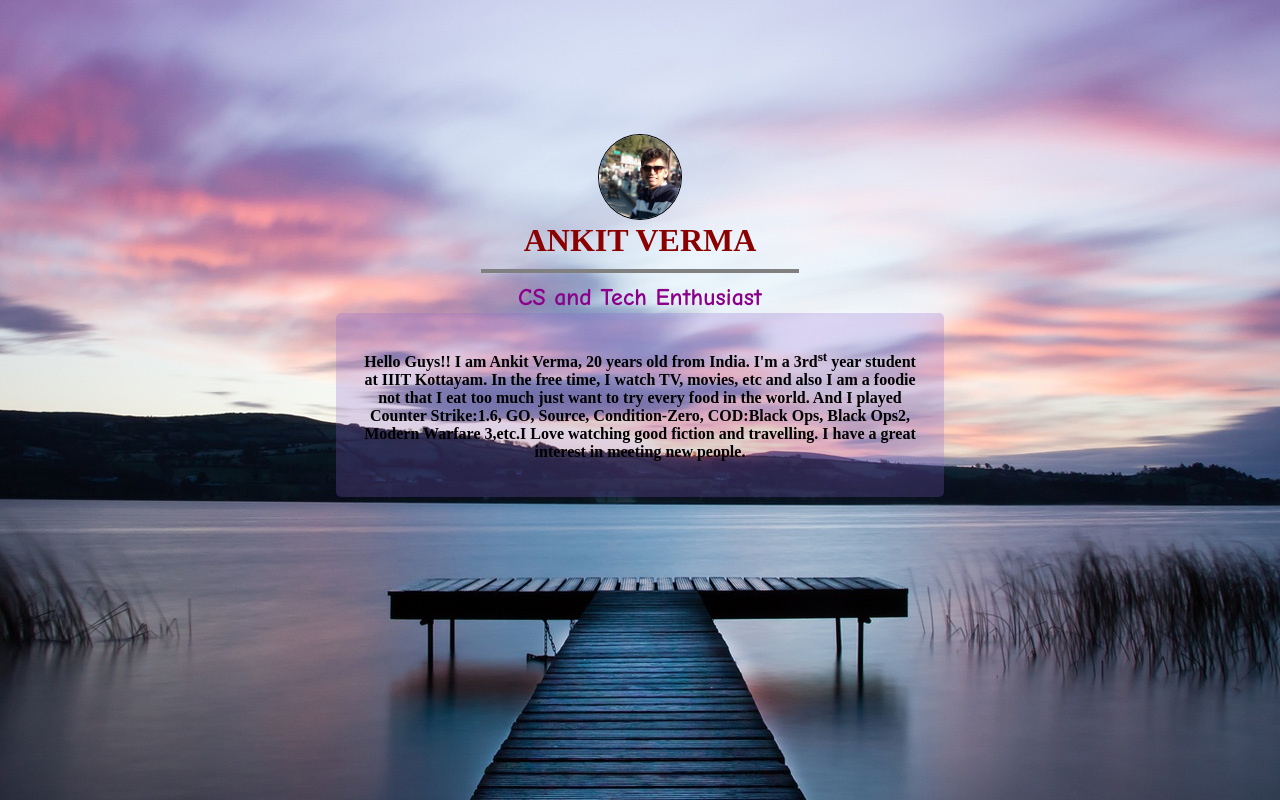
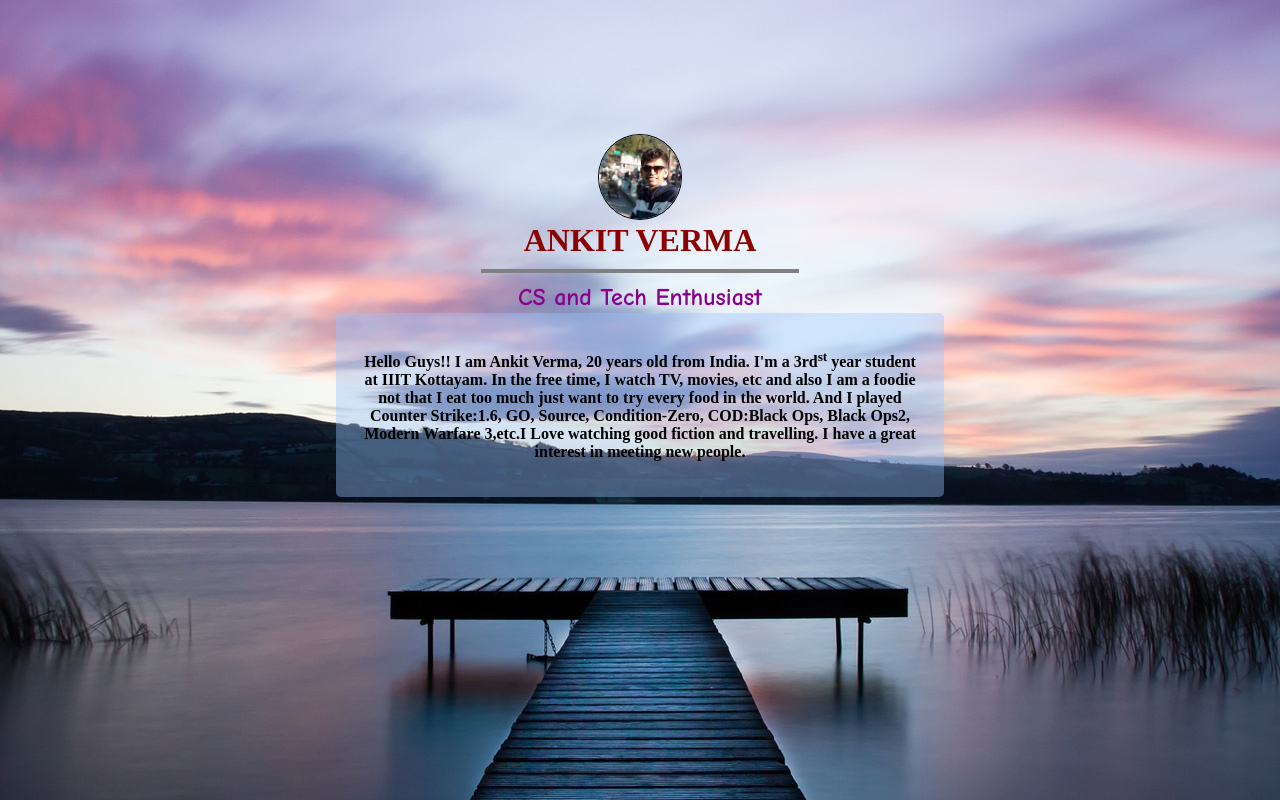
Before and after one commit to Ankitv98/Profilepage, a plain HTML site: page index.html in a window 1280 px wide. Drawn offline with Linux system fonts and the light colour scheme.

Commit message:
Update index.html

```diff
--- a/index.html
+++ b/index.html
@@ -29,7 +29,7 @@ li a:hover:not(.active){background:url(hoverb.gif) top center;
 
 div {
     border-radius: 5px;
-    background: rgba(136,96,208,0.25);
+    background: rgba(153,194,255,0.40);
     padding: 20px;
     width:45%;
 
```
